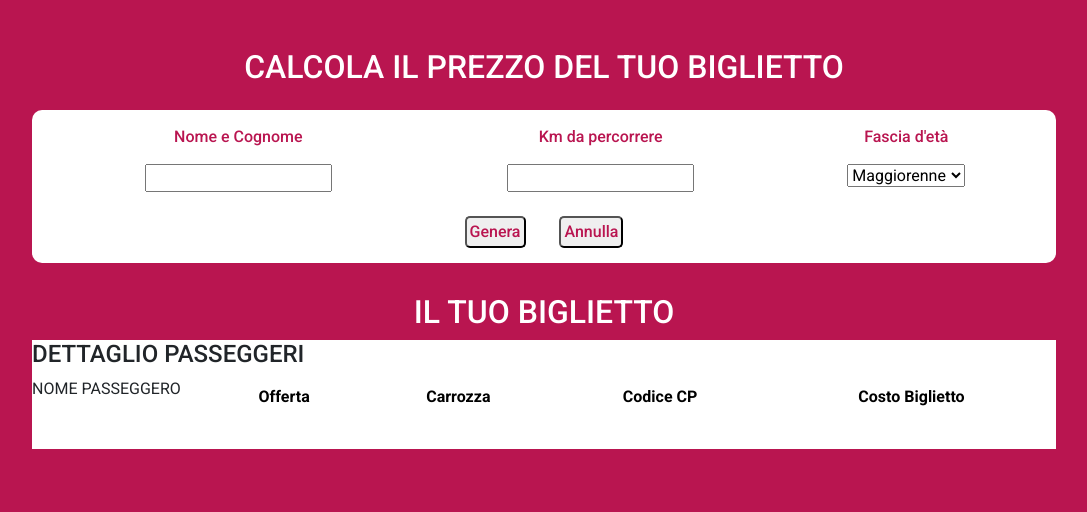
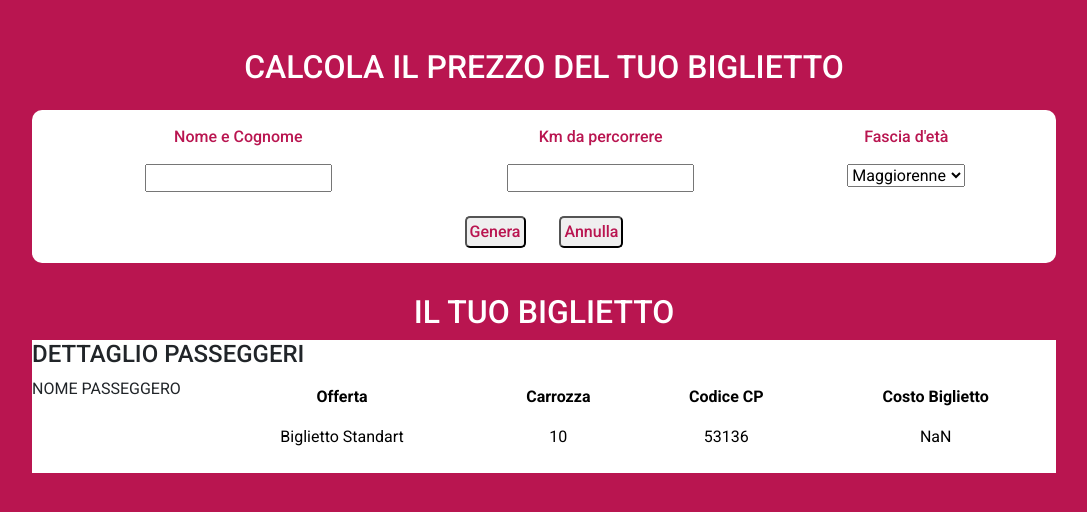
Before and after one commit to PaoloTarcisio/js-biglietto-treno-form, a plain HTML site: page index.html in a window 1280 px wide. Both pictures are taken after a click on the button "Genera". Shown: the whole page, without its empty margins (96-1183 px from the left). Drawn offline with nearby package versions, Linux system fonts and the light colour scheme.

Commit message:
fine esercizio

```diff
--- a/index.html
+++ b/index.html
@@ -74,7 +74,7 @@
                                     </thead>
                                     <tbody>
                                         <tr>
-                                            <td id="tipologia"></td>
+                                            <td id="offerta"></td>
                                             <td id="carrozza"></td>
                                             <td id="codiceCP"></td>
                                             <td id="costo"></td>
--- a/js/script.js
+++ b/js/script.js
@@ -1,12 +1,43 @@
-let nome = document.getElementById('NomeCognome')
+const MyButton = document.getElementById('MyButton');
 
-const chilometri = document.getElementById('Km');
-const kmInNumber = parseInt (chilometri);
+MyButton.addEventListener('click', function() {
+    const nome = document.querySelector('#NomeCognome');
+    console.log('nome', nome.value, typeof nome);
+    const prova = document.getElementById('NomeCognomeInfo').innerHTML = `${nome.value}`
 
-const età = document.getElementById('FasciaEta');
-const etàInNumber = parseInt (età);
+    const offerta = document.querySelector('#offerta').innerHTML = 'Biglietto Standart'
+
+    const carrozza = document.querySelector('#carrozza').innerHTML = ((Math.floor(Math.random() * 10)) + 1);
+    console.log('carrozza', carrozza.value, typeof carrozza);
+
+    const codiceCP = document.querySelector('#codiceCP').innerHTML = (Math.floor(Math.random() * 100000));
+    console.log('codiceCP', codiceCP.value, typeof codiceCP);
+
+    const chilometri = document.querySelector('#Km');
+    const kmInNumber = parseInt(chilometri.value);
+    const eta = document.querySelector('#FasciaEta');
+    let prezzo = (kmInNumber * 0.21)
+    let prezzoInNumber = parseInt(prezzo);
+
+    if (eta.value == '2') {
+        prezzo *= 0.8;
+        console.log ('prezzo', prezzo, 'minorenne');
+        const costo = document.querySelector('#costo').innerHTML = `${prezzo}`;
+    }
+
+    if (eta.value == '3') {
+        prezzo *= 0.6;
+        console.log ('prezzo', prezzo, 'pensionato');
+        const costo = document.querySelector('#costo').innerHTML = `${prezzo}`;
+
+    }
+
+    else {
+        const costo = document.querySelector('#costo').innerHTML = `${prezzo}`;
+    };
 
 
-document.getElementById('MyButton').addEventListener('click', function() {
-    document.getElementById('nominativo').append = nome.value;
 });
+
+// let nominativo = document.getElementById('NomeCognome');
+// console.log('nominativo', nominativo, typeof nominativo);
```
